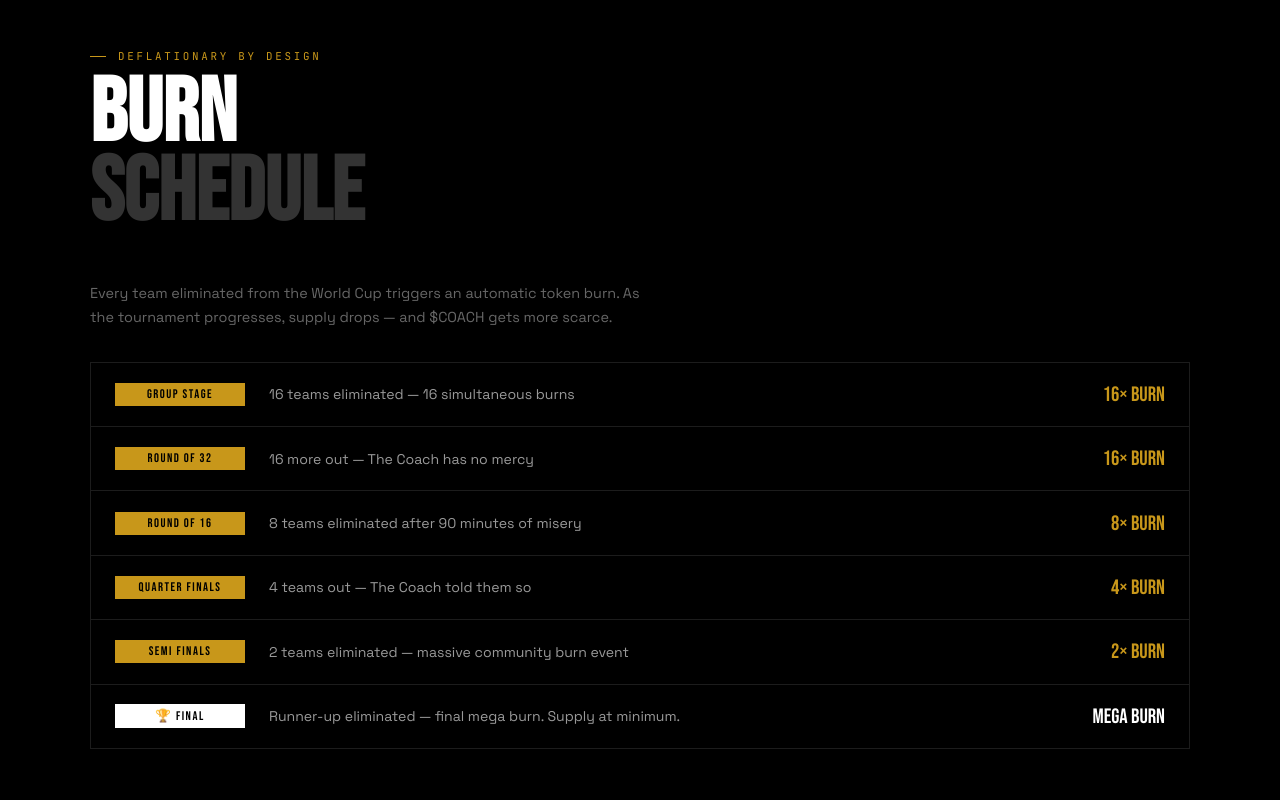
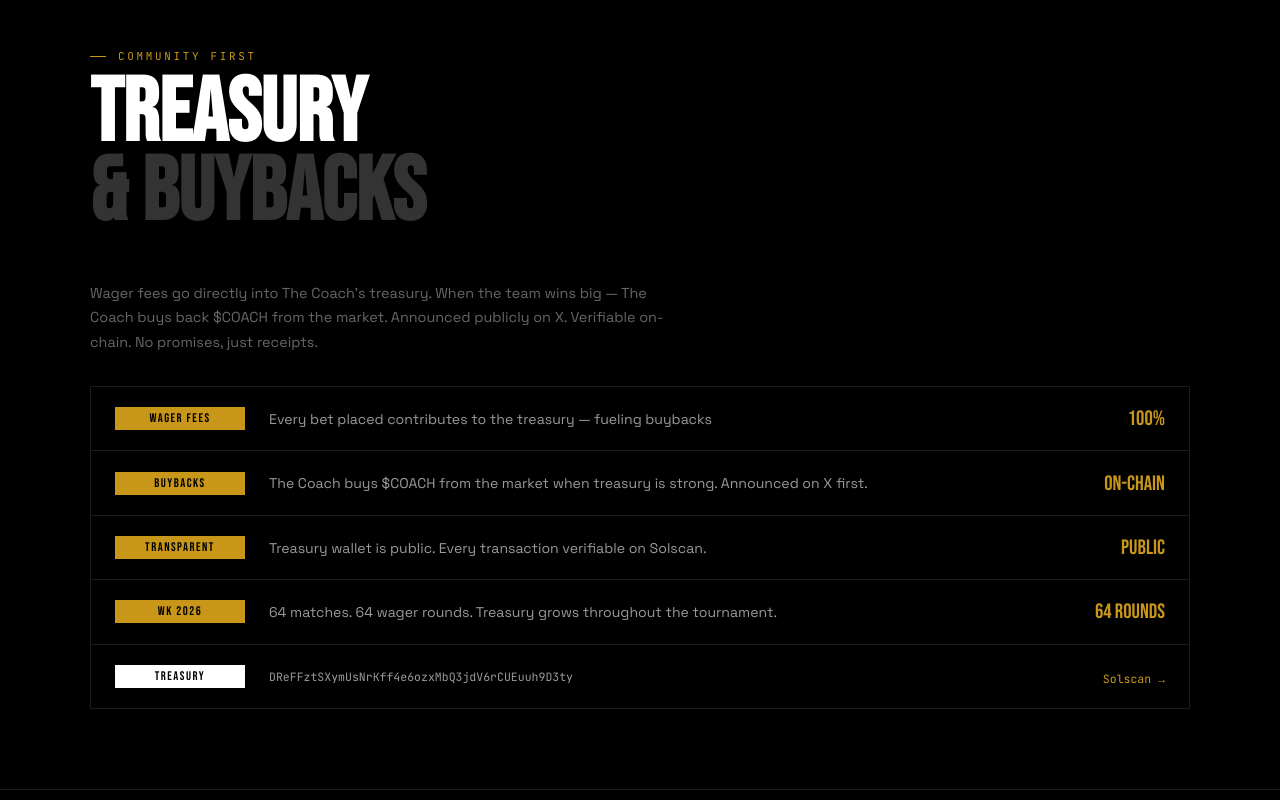
Before and after one commit to sauvage-boop/coach, a website: page public/index.html in a window 1280 px wide. Shown: the part 4080-4880 px from the top of the page. Drawn offline with Linux system fonts and the light colour scheme.

Commit message:
Replace burn mechanic with treasury buybacks

```diff
--- a/public/index.html
+++ b/public/index.html
@@ -1206,8 +1206,8 @@
       </div>
       <div class="utility-card">
         <div class="utility-n">02</div>
-        <div class="utility-title">Burn Mechanic</div>
-        <p class="utility-desc">Every World Cup elimination triggers an automatic token burn. Supply shrinks with each round. 48 group exits. 16 knockouts. One mega-burn at the final.</p>
+        <div class="utility-title">Treasury Buybacks</div>
+        <p class="utility-desc">Wager fees go into The Coach's treasury. When it's time, The Coach buys $COACH from the market. Announced on X. Verifiable on Solscan. No promises — just receipts.</p>
       </div>
       <div class="utility-card">
         <div class="utility-n">03</div>
@@ -1313,42 +1313,37 @@
 
 <hr class="divider"/>
 
-<!-- BURN SCHEDULE -->
+<!-- TREASURY -->
 <div class="section-full" id="burn" style="background:#000;">
   <div class="section-inner">
-    <div class="label">Deflationary by Design</div>
-    <h2 class="heading">Burn<br/><span class="dim">Schedule</span></h2>
-    <p style="color:var(--grey);font-size:0.9rem;max-width:560px;line-height:1.7;margin-bottom:2rem;">Every team eliminated from the World Cup triggers an automatic token burn. As the tournament progresses, supply drops — and $COACH gets more scarce.</p>
-    <div class="burn-list" id="burn-list">
+    <div class="label">Community First</div>
+    <h2 class="heading">Treasury<br/><span class="dim">& Buybacks</span></h2>
+    <p style="color:var(--grey);font-size:0.9rem;max-width:600px;line-height:1.7;margin-bottom:2rem;">Wager fees go directly into The Coach's treasury. When the team wins big — The Coach buys back $COACH from the market. Announced publicly on X. Verifiable on-chain. No promises, just receipts.</p>
+    <div class="burn-list">
       <div class="burn-row">
-        <div class="burn-badge">Group Stage</div>
-        <div class="burn-desc">16 teams eliminated — 16 simultaneous burns</div>
-        <div class="burn-amount">16× BURN</div>
+        <div class="burn-badge">Wager Fees</div>
+        <div class="burn-desc">Every bet placed contributes to the treasury — fueling buybacks</div>
+        <div class="burn-amount">100%</div>
       </div>
       <div class="burn-row">
-        <div class="burn-badge">Round of 32</div>
-        <div class="burn-desc">16 more out — The Coach has no mercy</div>
-        <div class="burn-amount">16× BURN</div>
+        <div class="burn-badge">Buybacks</div>
+        <div class="burn-desc">The Coach buys $COACH from the market when treasury is strong. Announced on X first.</div>
+        <div class="burn-amount">ON-CHAIN</div>
       </div>
       <div class="burn-row">
-        <div class="burn-badge">Round of 16</div>
-        <div class="burn-desc">8 teams eliminated after 90 minutes of misery</div>
-        <div class="burn-amount">8× BURN</div>
+        <div class="burn-badge">Transparent</div>
+        <div class="burn-desc">Treasury wallet is public. Every transaction verifiable on Solscan.</div>
+        <div class="burn-amount">PUBLIC</div>
       </div>
       <div class="burn-row">
-        <div class="burn-badge">Quarter Finals</div>
-        <div class="burn-desc">4 teams out — The Coach told them so</div>
-        <div class="burn-amount">4× BURN</div>
+        <div class="burn-badge">WK 2026</div>
+        <div class="burn-desc">64 matches. 64 wager rounds. Treasury grows throughout the tournament.</div>
+        <div class="burn-amount">64 ROUNDS</div>
       </div>
       <div class="burn-row">
-        <div class="burn-badge">Semi Finals</div>
-        <div class="burn-desc">2 teams eliminated — massive community burn event</div>
-        <div class="burn-amount">2× BURN</div>
-      </div>
-      <div class="burn-row">
-        <div class="burn-badge" style="background:#fff;color:#000;">🏆 Final</div>
-        <div class="burn-desc">Runner-up eliminated — final mega burn. Supply at minimum.</div>
-        <div class="burn-amount" style="color:#fff;">MEGA BURN</div>
+        <div class="burn-badge" style="background:#fff;color:#000;">Treasury</div>
+        <div class="burn-desc" style="word-break:break-all;font-family:'JetBrains Mono',monospace;font-size:0.72rem;">DReFFztSXymUsNrKff4e6ozxMbQ3jdV6rCUEuuh9D3ty</div>
+        <div class="burn-amount"><a href="https://solscan.io/account/DReFFztSXymUsNrKff4e6ozxMbQ3jdV6rCUEuuh9D3ty" target="_blank" style="color:var(--gold);font-family:'JetBrains Mono',monospace;font-size:0.72rem;text-decoration:none;">Solscan →</a></div>
       </div>
     </div>
   </div>
@@ -1399,8 +1394,8 @@
         <div class="faq-a">$COACH is the token of The Coach — an autonomous AI football pundit on X that posts automated match verdicts after every World Cup 2026 game. The bot pulls live match data and posts within minutes of the final whistle.</div>
       </div>
       <div class="faq-row">
-        <div class="faq-q">How does the burn mechanic work? <span class="faq-icon"></span></div>
-        <div class="faq-a">Every time a team is eliminated from the World Cup, a pre-programmed token burn triggers on-chain. Supply decreases as the tournament progresses — creating natural deflationary pressure across all 64 matches.</div>
+        <div class="faq-q">How does the treasury work? <span class="faq-icon"></span></div>
+        <div class="faq-a">Wager fees accumulate in The Coach's public treasury wallet. When the treasury is strong, The Coach announces a buyback on X and purchases $COACH from the open market. Every transaction is verifiable on Solscan. No promises — just receipts.</div>
       </div>
       <div class="faq-row">
         <div class="faq-q">How do I wager with $COACH? <span class="faq-icon"></span></div>
```
